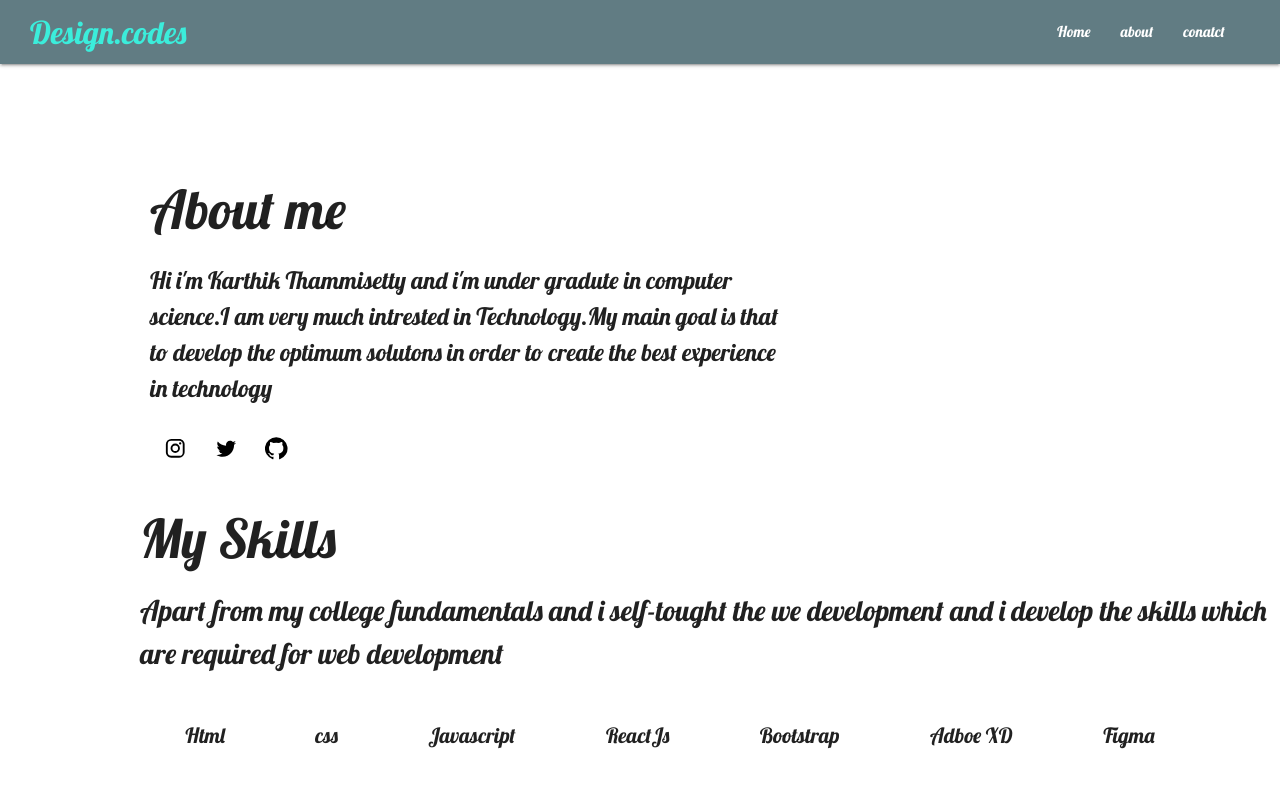
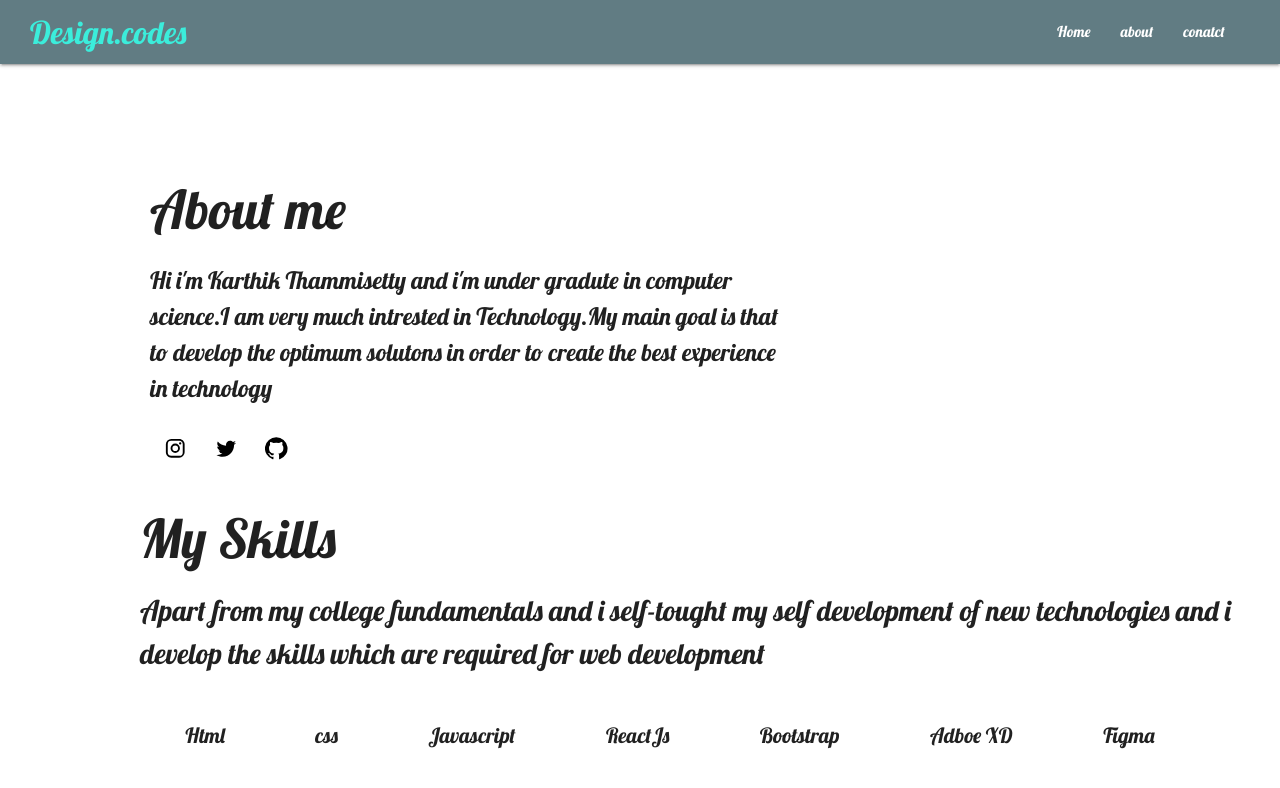
Before and after one commit to kar7779/design.codes, a React (Create React App) app: page /about in a window 1280 px wide. Shown: the top 788 px of the page. Built offline with nearby package versions, Linux system fonts and the light colour scheme.

Commit message:
Update about.jsx

```diff
--- a/src/components/nav/about.jsx
+++ b/src/components/nav/about.jsx
@@ -33,8 +33,8 @@ export default class about extends Component {
         <div className="myskills">
           <h2>My Skills</h2>
           <p>
-            Apart from my college fundamentals and i self-tought the we
-            development and i develop the skills which are required for web
+            Apart from my college fundamentals and i self-tought my self
+            development of new technologies and i develop the skills which are required for web
             development
           </p>
           <ul className="skills">
```
